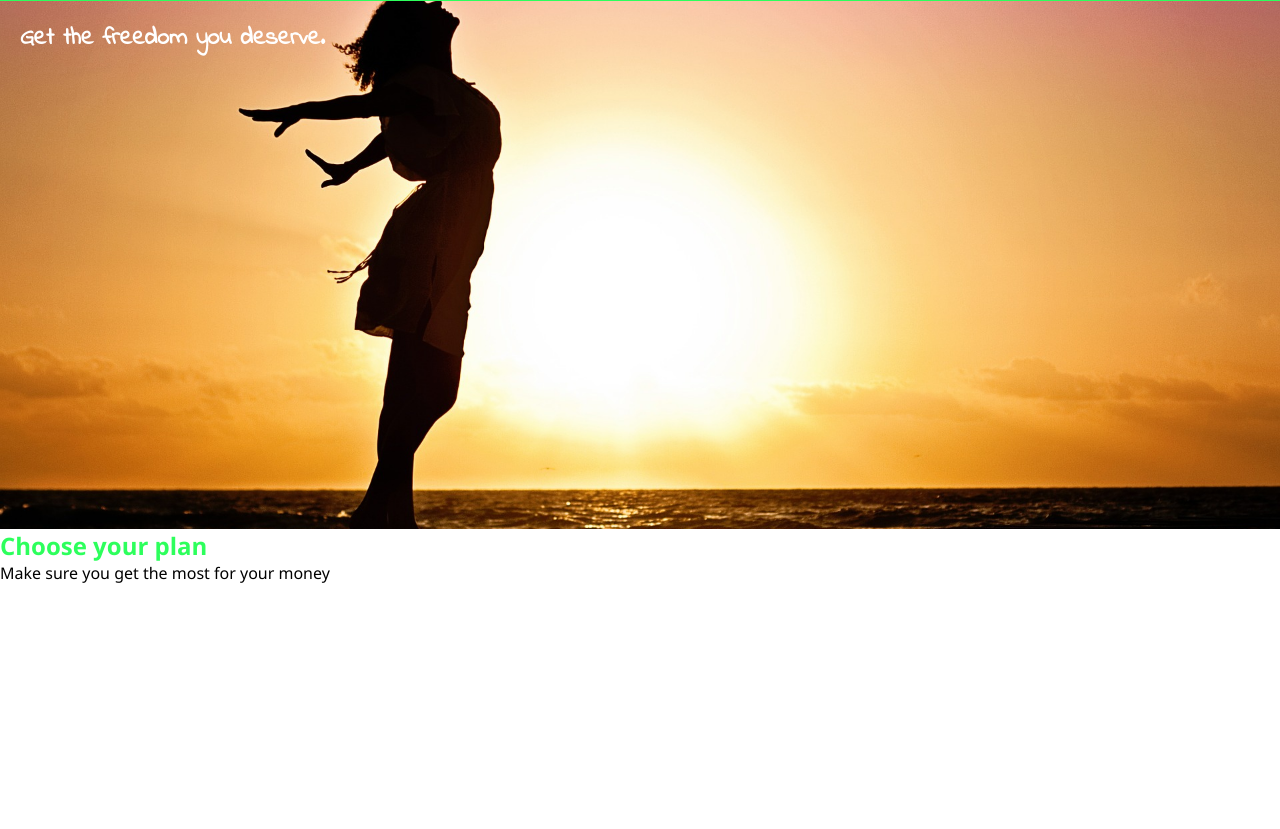
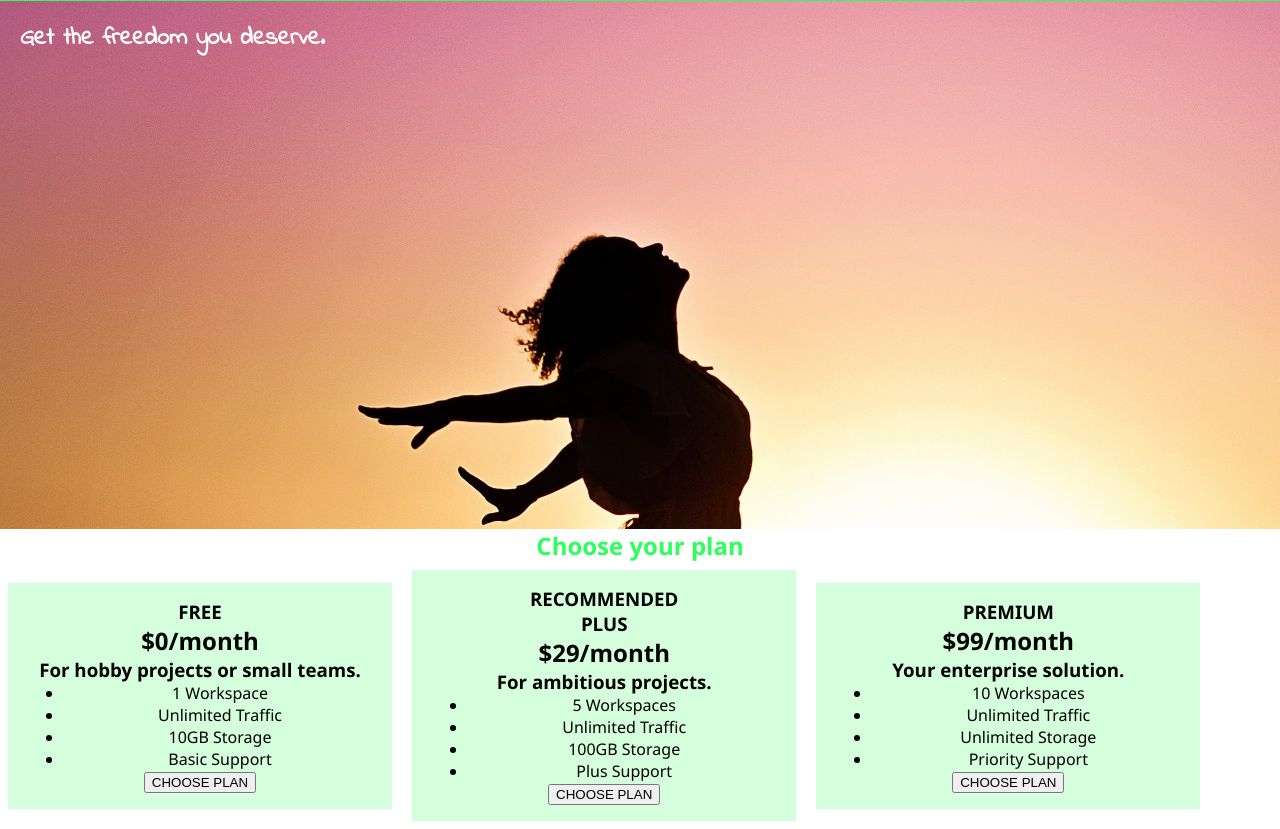
Before and after one commit to phongctnguyen/CSS-BASIC, a plain HTML site: page index.html in a window 1280 px wide. Shown: the part 45-874 px from the top of the page. Before the commit the page ends 800 px from the top, so only its background shows below. Drawn offline with Linux system fonts and the light colour scheme.

Commit message:
start praticing

```diff
--- a/index.html
+++ b/index.html
@@ -1,14 +1,12 @@
 <!DOCTYPE html>
 <html lang="en">
+
 <head>
     <meta charset="UTF-8" />
     <meta http-equiv="X-UA-Compatible" content="ie=edge" />
     <title>uHost</title>
     <link rel="shortcut icon" href="favicon.png" />
-		<link
-			href="https://fonts.googleapis.com/css2?family=Indie+Flower&display=swap"
-			rel="stylesheet"
-		/>
+    <link href="https://fonts.googleapis.com/css2?family=Indie+Flower&display=swap" rel="stylesheet" />
     <link rel="stylesheet" href="style.css" />
     <!-- <style>
         section {
@@ -44,8 +42,53 @@
         </section>
         <section id="plans">
             <h1 class="section-title">Choose your plan</h1>
-				<p>Make sure you get the most for your money</p>
+            <div>
+                <article class="plan">
+                    <h1>FREE</h1>
+                    <h2>$0/month</h2>
+                    <h3>For hobby projects or small teams.</h3>
+                    <ul>
+                        <li>1 Workspace</li>
+                        <li>Unlimited Traffic</li>
+                        <li>10GB Storage</li>
+                        <li>Basic Support</li>
+                    </ul>
+                    <div>
+                        <button>CHOOSE PLAN</button>
+                    </div>
+                </article>
+                <article class="plan">
+                    <h1>RECOMMENDED</h1>
+                    <h1>PLUS</h1>
+                    <h2>$29/month</h2>
+                    <h3>For ambitious projects.</h3>
+                    <ul>
+                        <li>5 Workspaces</li>
+                        <li>Unlimited Traffic</li>
+                        <li>100GB Storage</li>
+                        <li>Plus Support</li>
+                    </ul>
+                    <div>
+                        <button>CHOOSE PLAN</button>
+                    </div>
+                </article>
+                <article class="plan">
+                    <h1>PREMIUM</h1>
+                    <h2>$99/month</h2>
+                    <h3>Your enterprise solution.</h3>
+                    <ul>
+                        <li>10 Workspaces</li>
+                        <li>Unlimited Traffic</li>
+                        <li>Unlimited Storage</li>
+                        <li>Priority Support</li>
+                    </ul>
+                    <div>
+                        <button>CHOOSE PLAN</button>
+                    </div>
+                </article>
+            </div>
         </section>
     </main>
 </body>
+
 </html>
--- a/style.css
+++ b/style.css
@@ -21,19 +21,34 @@ body {
 	padding: 20px;
 
 	background: url('./freedom.jpg');
-	background-repeat: no-repeat;
+	/* background-repeat: no-repeat;
 	background-size: cover;
-	background-position: center center;
+	background-position: center center; */
 }
 
 .section-title {
 	color: #2dff5c;
+
+	text-align: center;
 }
 
 #product-overview h1 {
 	font-family: 'Indie Flower', sans-serif;
 
 	color: #fff;
+}
+
+.plan {
+	display: inline-block;
+
+	padding: 16px;
+	margin: 8px;
+	width: 30%;
+
+	background-color: #d5ffdc;
+
+	text-align: center;
+	vertical-align: middle;
 }
 
 .main-header {
```
Lines whose indentation alone changed are shown as unchanged.
